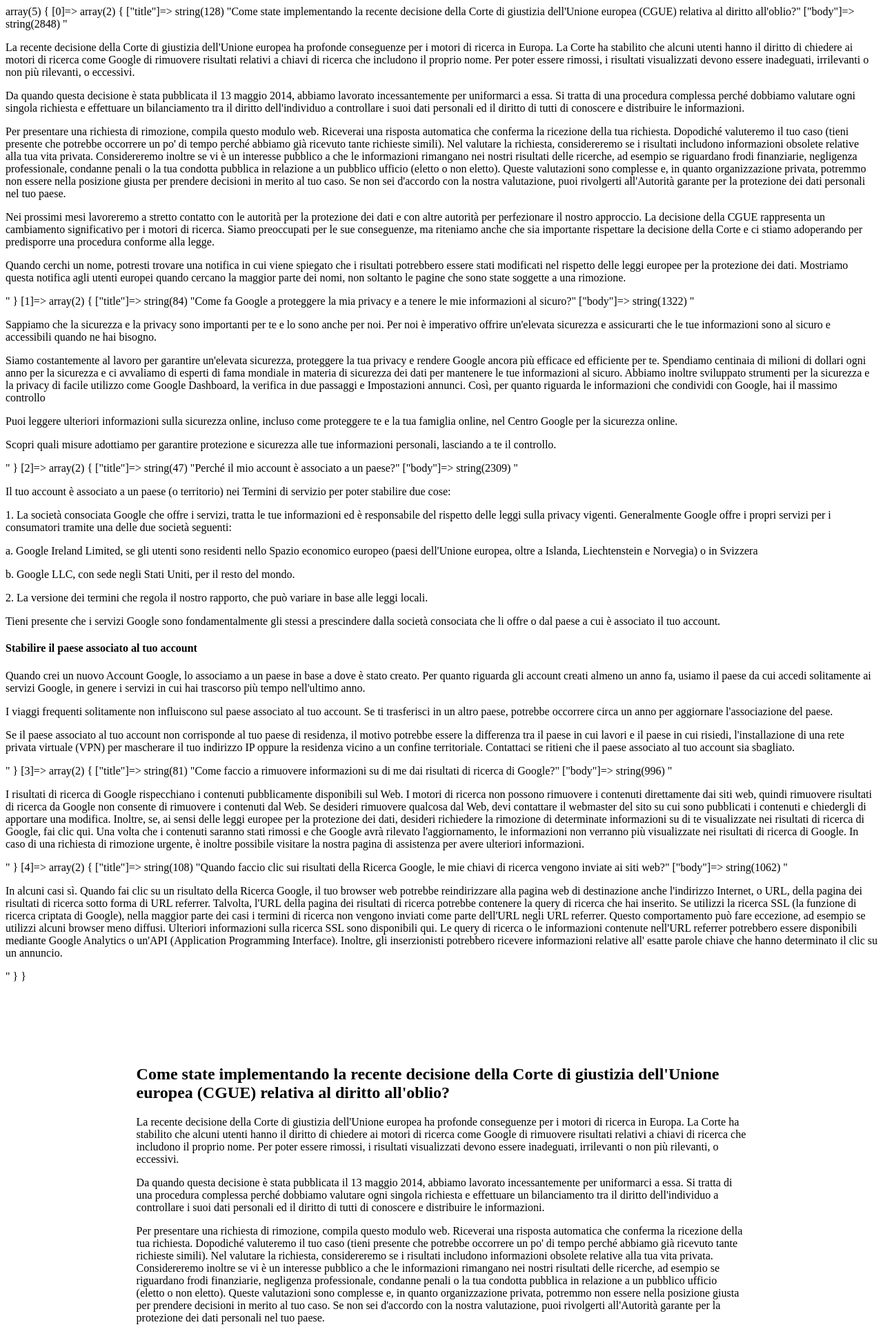
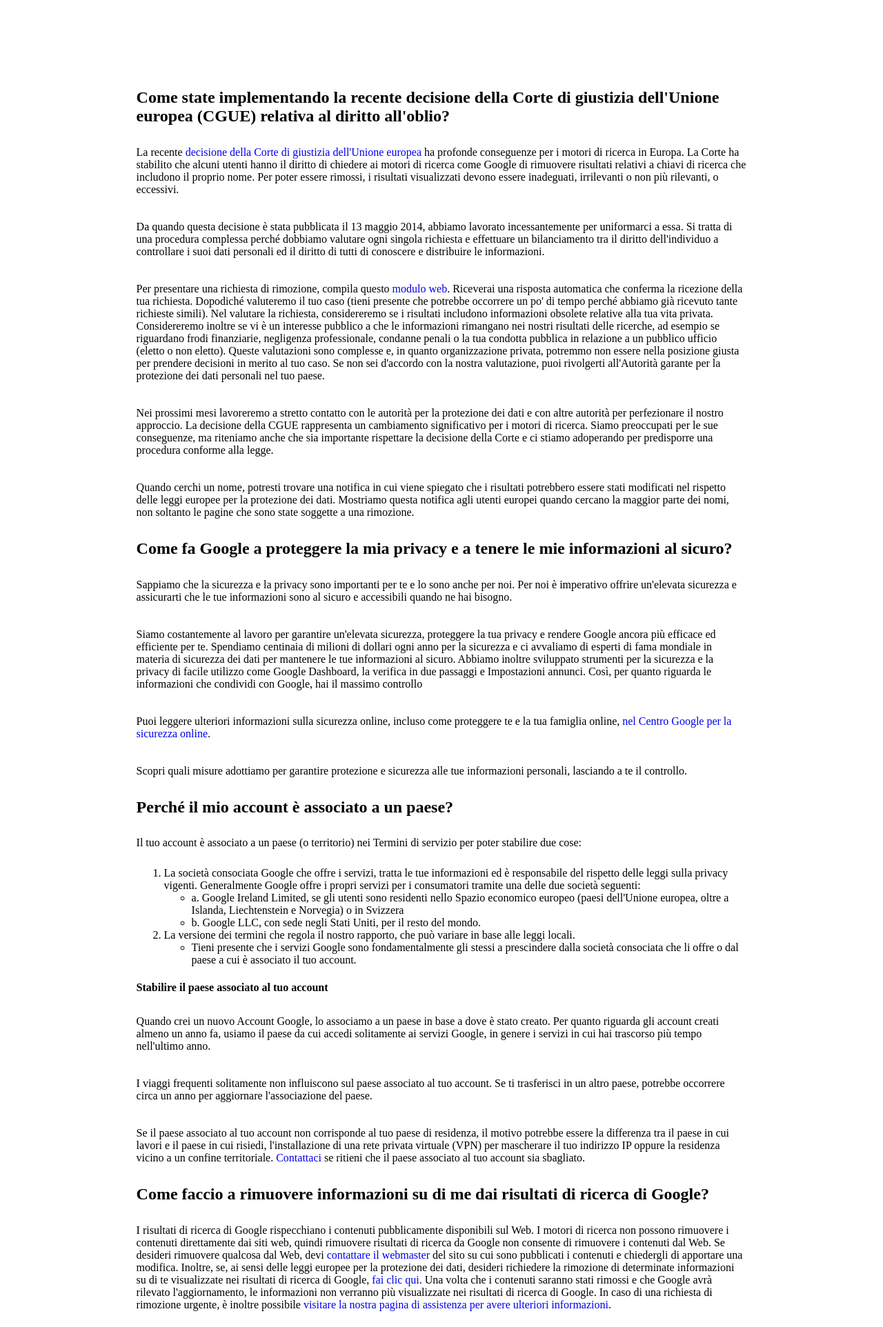
Before and after one commit to R3n1t0/php-google-faq, a PHP site: page / in a window 1280 px wide. Shown: the top 1924 px of the page at 69% size. Run offline with PHP 8.4, Linux system fonts and the light colour scheme.

Commit message:
migliorie nel faqs

```diff
--- a/index.php
+++ b/index.php
@@ -4,13 +4,13 @@ $faqs = [
     [
       "title" => "Come state implementando la recente decisione della Corte di giustizia dell'Unione europea (CGUE) relativa al diritto all'oblio?",
       "body" => "<p>
-                La recente decisione della Corte di giustizia dell'Unione europea ha profonde conseguenze per i motori di ricerca in Europa. La Corte ha stabilito che alcuni utenti hanno il diritto di chiedere ai motori di ricerca come Google di rimuovere risultati relativi a chiavi di ricerca che includono il proprio nome. Per poter essere rimossi, i risultati visualizzati devono essere inadeguati, irrilevanti o non più rilevanti, o eccessivi.
+                  La recente <a href='#'>decisione della Corte di giustizia dell'Unione europea</a> ha profonde conseguenze per i motori di ricerca in Europa. La Corte ha stabilito che alcuni utenti hanno il diritto di chiedere ai motori di ricerca come Google di rimuovere risultati relativi a chiavi di ricerca che includono il proprio nome. Per poter essere rimossi, i risultati visualizzati devono essere inadeguati, irrilevanti o non più rilevanti, o eccessivi.
                 </p>
                 <p>
                   Da quando questa decisione è stata pubblicata il 13 maggio 2014, abbiamo lavorato incessantemente per uniformarci a essa. Si tratta di una procedura complessa perché dobbiamo valutare ogni singola richiesta e effettuare un bilanciamento tra il diritto dell'individuo a controllare i suoi dati personali ed il diritto di tutti di conoscere e distribuire le informazioni.
                 </p>
                 <p>
-                Per presentare una richiesta di rimozione, compila questo modulo web. Riceverai una risposta automatica che conferma la ricezione della tua richiesta. Dopodiché valuteremo il tuo caso (tieni presente che potrebbe occorrere un po' di tempo perché abbiamo già ricevuto tante richieste simili). Nel valutare la richiesta, considereremo se i risultati includono informazioni obsolete relative alla tua vita privata. Considereremo inoltre se vi è un interesse pubblico a che le informazioni rimangano nei nostri risultati delle ricerche, ad esempio se riguardano frodi finanziarie, negligenza professionale, condanne penali o la tua condotta pubblica in relazione a un pubblico ufficio (eletto o non eletto). Queste valutazioni sono complesse e, in quanto organizzazione privata, potremmo non essere nella posizione giusta per prendere decisioni in merito al tuo caso. Se non sei d'accordo con la nostra valutazione, puoi rivolgerti all'Autorità garante per la protezione dei dati personali nel tuo paese.
+                  Per presentare una richiesta di rimozione, compila questo <a href='#'>modulo web</a>. Riceverai una risposta automatica che conferma la ricezione della tua richiesta. Dopodiché valuteremo il tuo caso (tieni presente che potrebbe occorrere un po' di tempo perché abbiamo già ricevuto tante richieste simili). Nel valutare la richiesta, considereremo se i risultati includono informazioni obsolete relative alla tua vita privata. Considereremo inoltre se vi è un interesse pubblico a che le informazioni rimangano nei nostri risultati delle ricerche, ad esempio se riguardano frodi finanziarie, negligenza professionale, condanne penali o la tua condotta pubblica in relazione a un pubblico ufficio (eletto o non eletto). Queste valutazioni sono complesse e, in quanto organizzazione privata, potremmo non essere nella posizione giusta per prendere decisioni in merito al tuo caso. Se non sei d'accordo con la nostra valutazione, puoi rivolgerti all'Autorità garante per la protezione dei dati personali nel tuo paese.
                 </p>
                 <p>
                   Nei prossimi mesi lavoreremo a stretto contatto con le autorità per la protezione dei dati e con altre autorità per perfezionare il nostro approccio. La decisione della CGUE rappresenta un cambiamento significativo per i motori di ricerca. Siamo preoccupati per le sue conseguenze, ma riteniamo anche che sia importante rispettare la decisione della Corte e ci stiamo adoperando per predisporre una procedura conforme alla legge.
@@ -29,7 +29,7 @@ $faqs = [
                   Siamo costantemente al lavoro per garantire un'elevata sicurezza, proteggere la tua privacy e rendere Google ancora più efficace ed efficiente per te. Spendiamo centinaia di milioni di dollari ogni anno per la sicurezza e ci avvaliamo di esperti di fama mondiale in materia di sicurezza dei dati per mantenere le tue informazioni al sicuro. Abbiamo inoltre sviluppato strumenti per la sicurezza e la privacy di facile utilizzo come Google Dashboard, la verifica in due passaggi e Impostazioni annunci. Così, per quanto riguarda le informazioni che condividi con Google, hai il massimo controllo
                 </p>
                 <p>
-                Puoi leggere ulteriori informazioni sulla sicurezza online, incluso come proteggere te e la tua famiglia online, nel Centro Google per la sicurezza online.
+                  Puoi leggere ulteriori informazioni sulla sicurezza online, incluso come proteggere te e la tua famiglia online, <a href='#'>nel Centro Google per la sicurezza online</a>.
                 </p>
                 <p>
                   Scopri quali misure adottiamo per garantire protezione e sicurezza alle tue informazioni personali, lasciando a te il controllo.
@@ -41,21 +41,27 @@ $faqs = [
       "body" => "<p>
                   Il tuo account è associato a un paese (o territorio) nei Termini di servizio per poter stabilire due cose:
                 </p>
-              <p>
-                1. La società consociata Google che offre i servizi, tratta le tue informazioni ed è responsabile del rispetto delle leggi sulla privacy vigenti. Generalmente Google offre i propri servizi per i consumatori tramite una delle due società seguenti:
-              </p>
-              <p>
+                <ol>
+                  <li>
+                    La società consociata Google che offre i servizi, tratta le tue informazioni ed è responsabile del rispetto delle leggi sulla privacy vigenti. Generalmente Google offre i propri servizi per i consumatori tramite una delle due società seguenti:
+                    <ul>
+                      <li>
                         a. Google Ireland Limited, se gli utenti sono residenti nello Spazio economico europeo (paesi dell'Unione europea, oltre a Islanda, Liechtenstein e Norvegia) o in Svizzera
-              </p>
-              <p>
+                      </li>
+                      <li>
                         b. Google LLC, con sede negli Stati Uniti, per il resto del mondo.
-              </p>
-              <p>
-                2. La versione dei termini che regola il nostro rapporto, che può variare in base alle leggi locali.
-              </p>
-              <p>
+                      </li>
+                    </ul>
+                  </li>
+                  <li>
+                    La versione dei termini che regola il nostro rapporto, che può variare in base alle leggi locali.
+                    <ul>
+                      <li>
                         Tieni presente che i servizi Google sono fondamentalmente gli stessi a prescindere dalla società consociata che li offre o dal paese a cui è associato il tuo account.
-              </p>
+                      </li>
+                    </ul>
+                  </li>
+                </ol>
                 <h4>
                   Stabilire il paese associato al tuo account
                 </h4>
@@ -66,26 +72,26 @@ $faqs = [
                   I viaggi frequenti solitamente non influiscono sul paese associato al tuo account. Se ti trasferisci in un altro paese, potrebbe occorrere circa un anno per aggiornare l'associazione del paese.
                 </p>
                 <p>
-                Se il paese associato al tuo account non corrisponde al tuo paese di residenza, il motivo potrebbe essere la differenza tra il paese in cui lavori e il paese in cui risiedi, l'installazione di una rete privata virtuale (VPN) per mascherare il tuo indirizzo IP oppure la residenza vicino a un confine territoriale. Contattaci se ritieni che il paese associato al tuo account sia sbagliato.
+                  Se il paese associato al tuo account non corrisponde al tuo paese di residenza, il motivo potrebbe essere la differenza tra il paese in cui lavori e il paese in cui risiedi, l'installazione di una rete privata virtuale (VPN) per mascherare il tuo indirizzo IP oppure la residenza vicino a un confine territoriale. <a href='#'>Contattaci</a> se ritieni che il paese associato al tuo account sia sbagliato.
                 </p>
                 "
     ],
     [
       "title" => "Come faccio a rimuovere informazioni su di me dai risultati di ricerca di Google?",
       "body" => "<p>
-                I risultati di ricerca di Google rispecchiano i contenuti pubblicamente disponibili sul Web. I motori di ricerca non possono rimuovere i contenuti direttamente dai siti web, quindi rimuovere risultati di ricerca da Google non consente di rimuovere i contenuti dal Web. Se desideri rimuovere qualcosa dal Web, devi contattare il webmaster del sito su cui sono pubblicati i contenuti e chiedergli di apportare una modifica. Inoltre, se, ai sensi delle leggi europee per la protezione dei dati, desideri richiedere la rimozione di determinate informazioni su di te visualizzate nei risultati di ricerca di Google, fai clic qui. Una volta che i contenuti saranno stati rimossi e che Google avrà rilevato l'aggiornamento, le informazioni non verranno più visualizzate nei risultati di ricerca di Google. In caso di una richiesta di rimozione urgente, è inoltre possibile visitare la nostra pagina di assistenza per avere ulteriori informazioni.
+                  I risultati di ricerca di Google rispecchiano i contenuti pubblicamente disponibili sul Web. I motori di ricerca non possono rimuovere i contenuti direttamente dai siti web, quindi rimuovere risultati di ricerca da Google non consente di rimuovere i contenuti dal Web. Se desideri rimuovere qualcosa dal Web, devi <a href='#'>contattare il webmaster</a> del sito su cui sono pubblicati i contenuti e chiedergli di apportare una modifica. Inoltre, se, ai sensi delle leggi europee per la protezione dei dati, desideri richiedere la rimozione di determinate informazioni su di te visualizzate nei risultati di ricerca di Google, <a href='#'>fai clic qui</a>. Una volta che i contenuti saranno stati rimossi e che Google avrà rilevato l'aggiornamento, le informazioni non verranno più visualizzate nei risultati di ricerca di Google. In caso di una richiesta di rimozione urgente, è inoltre possibile <a href='#'>visitare la nostra pagina di assistenza per avere ulteriori informazioni</a>.
                 </p>
                 "
     ],
     [
       "title" => "Quando faccio clic sui risultati della Ricerca Google, le mie chiavi di ricerca vengono inviate ai siti web?",
       "body" => "<p>
-                In alcuni casi sì. Quando fai clic su un risultato della Ricerca Google, il tuo browser web potrebbe reindirizzare alla pagina web di destinazione anche l'indirizzo Internet, o URL, della pagina dei risultati di ricerca sotto forma di URL referrer. Talvolta, l'URL della pagina dei risultati di ricerca potrebbe contenere la query di ricerca che hai inserito. Se utilizzi la ricerca SSL (la funzione di ricerca criptata di Google), nella maggior parte dei casi i termini di ricerca non vengono inviati come parte dell'URL negli URL referrer. Questo comportamento può fare eccezione, ad esempio se utilizzi alcuni browser meno diffusi. Ulteriori informazioni sulla ricerca SSL sono disponibili qui. Le query di ricerca o le informazioni contenute nell'URL referrer potrebbero essere disponibili mediante Google Analytics o un'API (Application Programming Interface). Inoltre, gli inserzionisti potrebbero ricevere informazioni relative all' esatte parole chiave che hanno determinato il clic su un annuncio.
+                  In alcuni casi sì. Quando fai clic su un risultato della Ricerca Google, il tuo browser web potrebbe reindirizzare alla pagina web di destinazione anche l'indirizzo Internet, o URL, della pagina dei risultati di ricerca sotto forma di URL referrer. Talvolta, l'URL della pagina dei risultati di ricerca potrebbe contenere la query di ricerca che hai inserito. Se utilizzi la ricerca SSL (la funzione di ricerca criptata di Google), nella maggior parte dei casi i termini di ricerca non vengono inviati come parte dell'URL negli <a href='#'>URL referrer</a>. Questo comportamento può fare eccezione, ad esempio se utilizzi alcuni browser meno diffusi. Ulteriori informazioni sulla ricerca SSL sono disponibili <a href='#'>qui</a>. Le query di ricerca o le informazioni contenute nell'URL referrer potrebbero essere disponibili mediante Google Analytics o un'API (Application Programming Interface). Inoltre, gli inserzionisti potrebbero ricevere informazioni relative all' esatte parole chiave che hanno determinato il clic su un annuncio.
                 </p>
                 "
     ]
   ];
-var_dump($faqs)
+
 ?>
 
 <!DOCTYPE html>
--- a/style.css
+++ b/style.css
@@ -4,6 +4,13 @@ header{
   height: 100px;
 }
 
+a{
+  text-decoration: none;
+}
+
+p{
+  padding: 10px 0;
+}
 
 .text-container{
   width: 70%;
```
Lines whose indentation alone changed are shown as unchanged.
